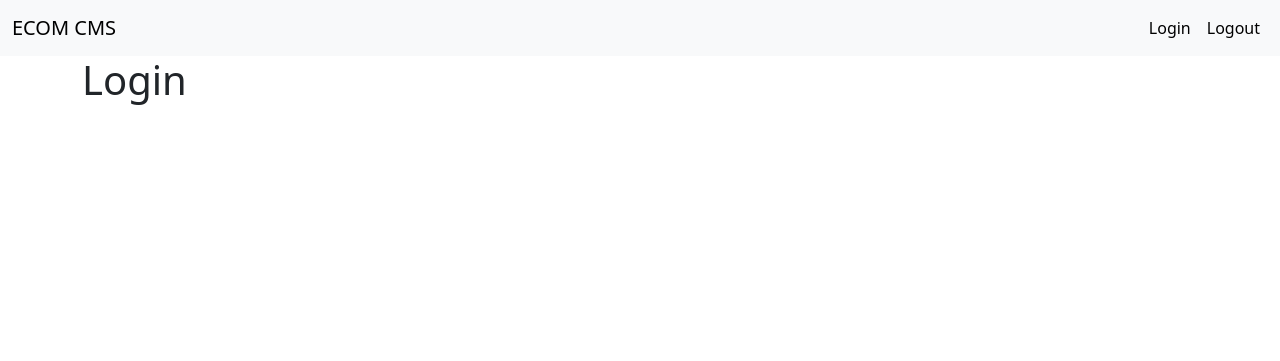
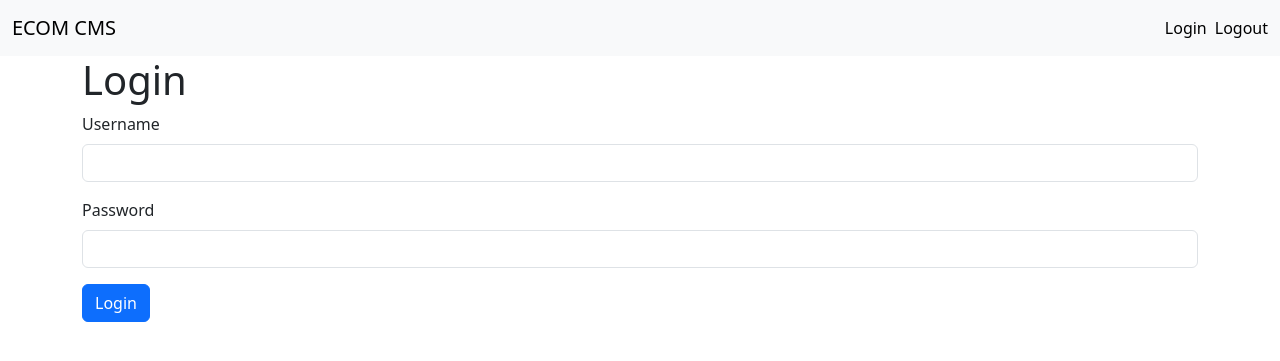
Before and after one commit to shahmir811/ecom_cms, a Django app: template users/templates/users/login.html in a window 1280 px wide. Shown: the top 361 px of the page. Run offline with Django 5.2, Linux system fonts and the light colour scheme; the template is opened without the code that fills it: values that come from a table or form of the project are taken from there, others are empty; parts of the project's set-up code (start-up, migrations or seed data) failed here and were passed over.

Commit message:
Added login/logout functionality

```diff
--- a/static/css/main.css
+++ b/static/css/main.css
@@ -1,3 +1,9 @@
-body {
-	background-color: aquamarine;
+.alert-container {
+	position: fixed;
+	top: 60px;
+	left: 50%;
+	transform: translateX(-50%);
+	z-index: 1050;
+	width: 100%;
+	max-width: 700px;
 }
--- /dev/null
+++ b/static/js/closeAlert.js
@@ -0,0 +1,10 @@
+// Closes the alert after 5 seconds
+document.addEventListener('DOMContentLoaded', function () {
+	setTimeout(function () {
+		let alerts = document.querySelectorAll('.alert');
+		alerts.forEach(alert => {
+			let bsAlert = new bootstrap.Alert(alert);
+			bsAlert.close();
+		});
+	}, 5000);
+});
--- a/templates/main.html
+++ b/templates/main.html
@@ -12,27 +12,32 @@
 			integrity="sha384-QWTKZyjpPEjISv5WaRU9OFeRpok6YctnYmDr5pNlyT2bRjXh0JMhjY6hW+ALEwIH"
 			crossorigin="anonymous"
 		/>
-		{% comment %}
 		<link rel="stylesheet" href="{% static 'css/main.css' %}" />
-		{% endcomment %}
+
 		{% block css_files %}{% endblock %}
 	</head>
 
 	<body>
-
-
-
-
 		{% include "partials/navbar.html" %}
 
 		<div class="container">
+			<!-- Alert container positioned at the top -->
+			<div class="alert-container">
+				{% if messages %}
+					{% for message in messages %}
+						{# Map 'error' to 'danger' for Bootstrap alerts #}
+						<div class="alert alert-{% if message.tags == 'error' %}danger{% else %}{{ message.tags }}{% endif %} alert-dismissible fade show" role="alert">
+							{{ message }}
+							<button type="button" class="btn-close" data-bs-dismiss="alert" aria-label="Close"></button>
+						</div>
+					{% endfor %}
+				{% endif %}
+			</div>
+
+			<!-- Main content -->
 			{% block content %}
-
 			{% endblock %}
 		</div>
-
-
-
 
 		<script
 			src="https://cdn.jsdelivr.net/npm/@popperjs/core@2.11.8/dist/umd/popper.min.js"
@@ -44,12 +49,12 @@
 			integrity="sha384-0pUGZvbkm6XF6gxjEnlmuGrJXVbNuzT9qBBavbLwCsOGabYfZo0T0to5eqruptLy"
 			crossorigin="anonymous"
 		></script>
+		<script src="{% static 'js/closeAlert.js' %}"></script>
 
 		{% comment %}
 			<script src="{% static 'js/main.js' %}"></script>
 		{% endcomment %}
 
 		{% block js_files %}{% endblock %}
-
 	</body>
 </html>
--- a/templates/partials/navbar.html
+++ b/templates/partials/navbar.html
@@ -13,8 +13,13 @@
           <li class="nav-item">
             <a class="nav-link active" aria-current="page" href="{% url "users:login" %}">Login</a>
           </li>
-          <li class="nav-item">
-            <a class="nav-link active" aria-current="page" href="#">Logout</a>
+          <li class="nav-item" style="align-self: center;">
+            <form action="{% url 'users:logout' %}" method="post" class="d-inline">
+              {% csrf_token %}
+              <button type="submit" class="nav-link active btn btn-link p-0 border-0" >
+                Logout
+              </button>
+            </form>
           </li>
         </ul>
       </div>
--- /dev/null
+++ b/users/forms.py
@@ -0,0 +1,21 @@
+from django import forms
+from django.contrib.auth.forms import AuthenticationForm
+
+class CustomAuthenticationForm(AuthenticationForm):
+    username = forms.CharField(
+        widget=forms.TextInput(attrs={'class': 'form-control', 'placeholder': 'Enter username'}),
+        label="Username",
+        error_messages={
+            'required': 'Username is required.',
+            'invalid': 'Enter a valid username.',
+        }
+    )
+
+    password = forms.CharField(
+        widget=forms.PasswordInput(attrs={'class': 'form-control', 'placeholder': 'Enter password'}),
+        label="Password",
+        error_messages={
+            'required': 'Password field is required.',
+            'invalid': 'Incorrect password, please try again.',
+        }
+    )
--- a/users/templates/users/login.html
+++ b/users/templates/users/login.html
@@ -2,9 +2,35 @@
 
 {% block page_title %}Login{% endblock %}
 
+{% block content %}
+<div class="loginWrapper">
+  <h1>Login</h1>
+  <form action="" method="POST" novalidate>
+    {% csrf_token %}
 
-{% block content %}
+    {% for field in form %}
+      <div class="mb-3">
+        <label for="{{ field.id_for_label }}" class="form-label">{{ field.label }}</label>
 
-<h1>Login</h1>
+        {# Add 'is-invalid' class if the field has errors #}
+        <input
+          type="{{ field.field.widget.input_type }}"
+          name="{{ field.name }}"
+          id="{{ field.id_for_label }}"
+          class="form-control {% if field.errors %}is-invalid{% endif %}"
+          value="{{ field.value|default:'' }}"
+        >
 
+        {# Show Bootstrap-styled error messages #}
+        {% for error in field.errors %}
+          <div class="invalid-feedback">
+            {{ error }}
+          </div>
+        {% endfor %}
+      </div>
+    {% endfor %}
+
+    <input type="submit" value="Login" class="btn btn-primary">
+  </form>
+</div>
 {% endblock %}
--- a/users/urls.py
+++ b/users/urls.py
@@ -5,5 +5,7 @@ app_name = 'users'
 
 urlpatterns = [
   path("", views.StartingPageView.as_view(), name='starting-page'),
-  path('login/', CustomLoginView.as_view(), name='login'),
+  path('home/', views.HomePageView.as_view(), name='home'),
+  path('login/', views.CustomLoginFormView.as_view(), name='login'),
+  path('logout/', views.CustomLogoutView.as_view(), name='logout'),
 ]
```
Also changed, not shown: users/templates/users/home.html (added, +10 -0 lines), users/views.py (+34 -6 lines). Lines whose indentation alone changed are shown as unchanged.
